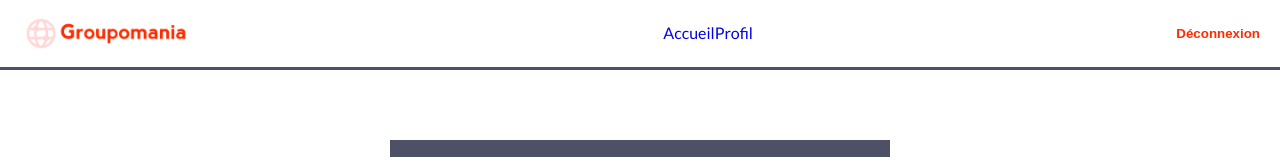
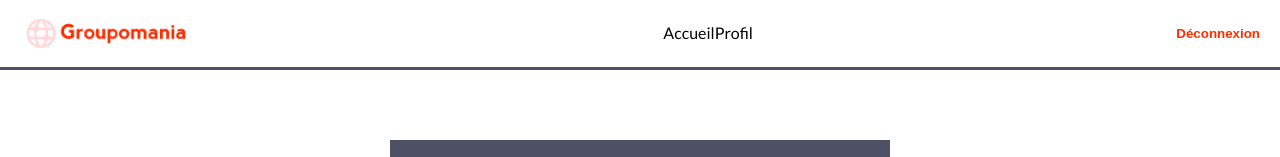
Before and after one commit to SylvainBruyat/OC-P7-Groupomania, a React (Create React App) app in the folder front/: page / in a window 1280 px wide. Shown: the top 157 px of the page. Built offline with nearby package versions, Linux system fonts and the light colour scheme.

Commit message:
Correction de la couleur des liens du Header

```diff
--- a/front/src/styles/header.css
+++ b/front/src/styles/header.css
@@ -19,6 +19,9 @@ header img {
 
 .header-links li {
     list-style: none;
+}
+
+.header-links a {
     color: black;
 }
 
```
